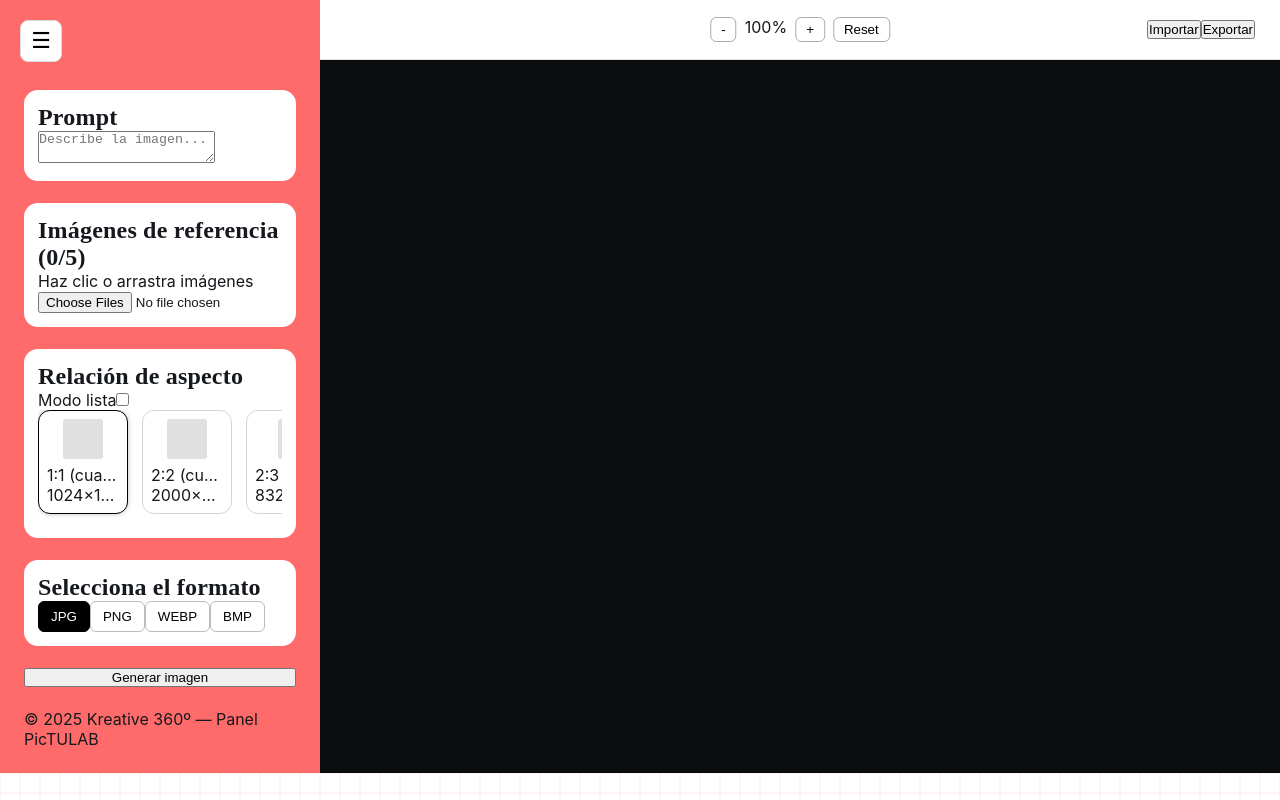
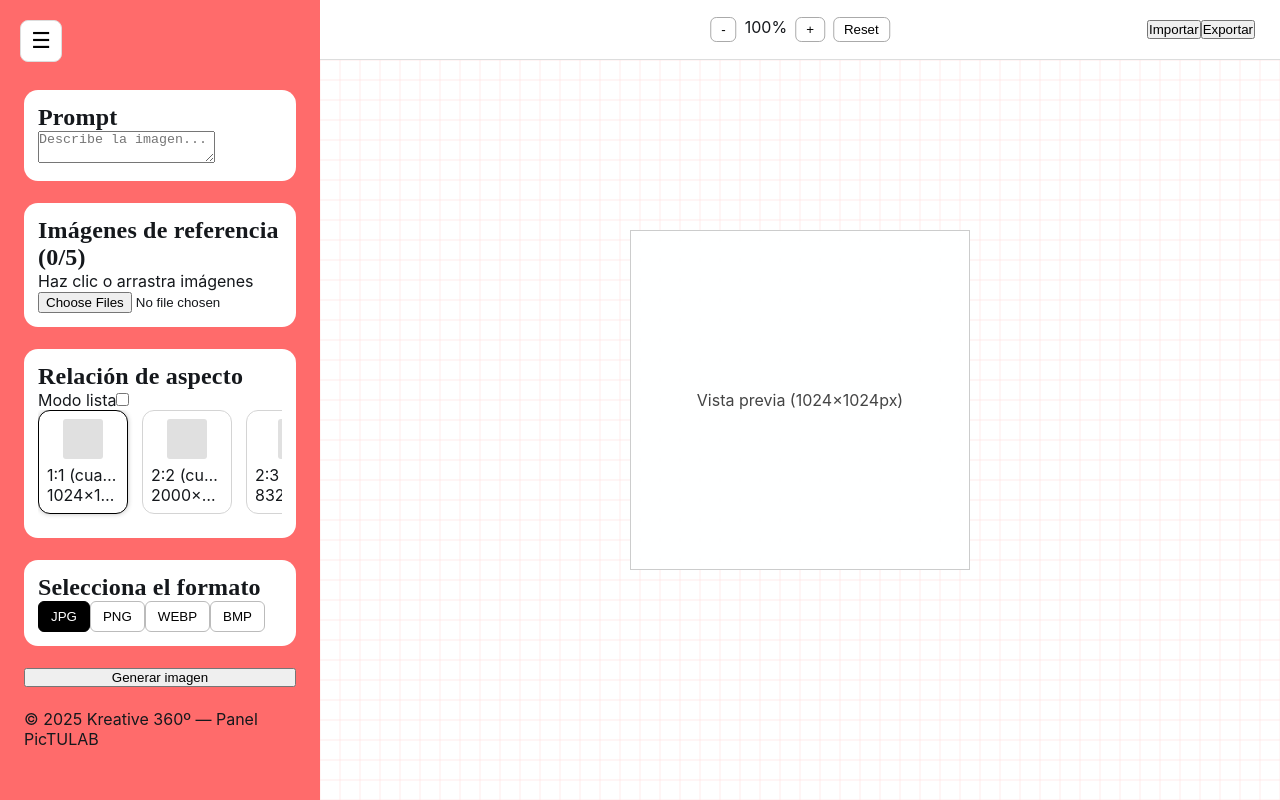
Before and after one commit to firstwinagency/firstwinagency-firstwin-panel, a Next.js app: page /pictulab in a window 1280 px wide. Built offline with nearby package versions, Linux system fonts and the light colour scheme.

Commit message:
Update page.tsx

```diff
--- a/app/pictulab/page.tsx
+++ b/app/pictulab/page.tsx
@@ -4,11 +4,9 @@ import { useState, useEffect, useRef } from "react";
 import Image from "next/image";
 
 export default function PictuLabPage() {
-
   const [selectedSize, setSelectedSize] = useState("1:1 (cuadrado)");
   const [modeList, setModeList] = useState(false);
   const [uploadedImages, setUploadedImages] = useState<string[]>([]);
-
   const [zoom, setZoom] = useState(1);
   const [format, setFormat] = useState("JPG");
 
@@ -16,21 +14,17 @@ export default function PictuLabPage() {
 
   const sizes = [
     { label: "1:1 (cuadrado)", size: "1024×1024", ratio: 1 },
-
     { label: "2:2 (cuadrado)", size: "2000×2000", ratio: 1 },
-
     { label: "2:3 (vertical)", size: "832×1248", ratio: 0.66 },
     { label: "3:4 (vertical)", size: "864×1184", ratio: 0.73 },
     { label: "4:5 (vertical)", size: "896×1152", ratio: 0.78 },
     { label: "9:16 (vertical)", size: "768×1344", ratio: 0.56 },
     { label: "21:9 (vertical)", size: "672×1536", ratio: 0.43 },
-
     { label: "3:2 (horizontal)", size: "1248×832", ratio: 1.5 },
     { label: "4:3 (horizontal)", size: "1184×864", ratio: 1.37 },
     { label: "5:4 (horizontal)", size: "1152×896", ratio: 1.28 },
     { label: "16:9 (horizontal)", size: "1344×768", ratio: 1.77 },
     { label: "21:9 (horizontal)", size: "1536×672", ratio: 2.28 },
-
     { label: "A5 vertical (1748×2480 px)", size: "1748×2480", ratio: 0.7 },
     { label: "A5 horizontal (2480×1748 px)", size: "2480×1748", ratio: 1.42 },
     { label: "A4 vertical (2480×3508 px)", size: "2480×3508", ratio: 0.7 },
@@ -67,7 +61,6 @@ export default function PictuLabPage() {
     return () => window.removeEventListener("resize", update);
   }, [ratio]);
 
-  /** Subida imágenes */
   const handleImageUpload = (e: React.ChangeEvent<HTMLInputElement>) => {
     const files = e.target.files;
     if (!files) return;
@@ -100,6 +93,9 @@ export default function PictuLabPage() {
         <button className="btn-export">Exportar</button>
       </div>
 
+      {/* STRUCTURE */}
+      <div style={{ display: "flex", height: "100vh", width: "100%" }}>
+
         {/* SIDEBAR */}
         <aside className="sidebar">
 
@@ -112,7 +108,7 @@ export default function PictuLabPage() {
             />
           </div>
 
-        {/* IMÁGENES DE REFERENCIA */}
+          {/* IMÁGENES */}
           <div className="sidebar-box">
             <h2>Imágenes de referencia ({uploadedImages.length}/5)</h2>
 
@@ -191,7 +187,6 @@ export default function PictuLabPage() {
           {/* FORMATO */}
           <div className="sidebar-box">
             <h2>Selecciona el formato</h2>
-
             <div className="flex gap-2">
               {["JPG", "PNG", "WEBP", "BMP"].map(f => (
                 <button
@@ -212,7 +207,6 @@ export default function PictuLabPage() {
           <p className="text-xs text-white mt-5 text-center">
             © 2025 Kreative 360º — Panel PicTULAB
           </p>
-
         </aside>
 
         {/* PREVIEW */}
@@ -229,6 +223,8 @@ export default function PictuLabPage() {
             </div>
           </div>
         </section>
+
+      </div>
     </>
   );
 }
```
Lines whose indentation alone changed are shown as unchanged.
